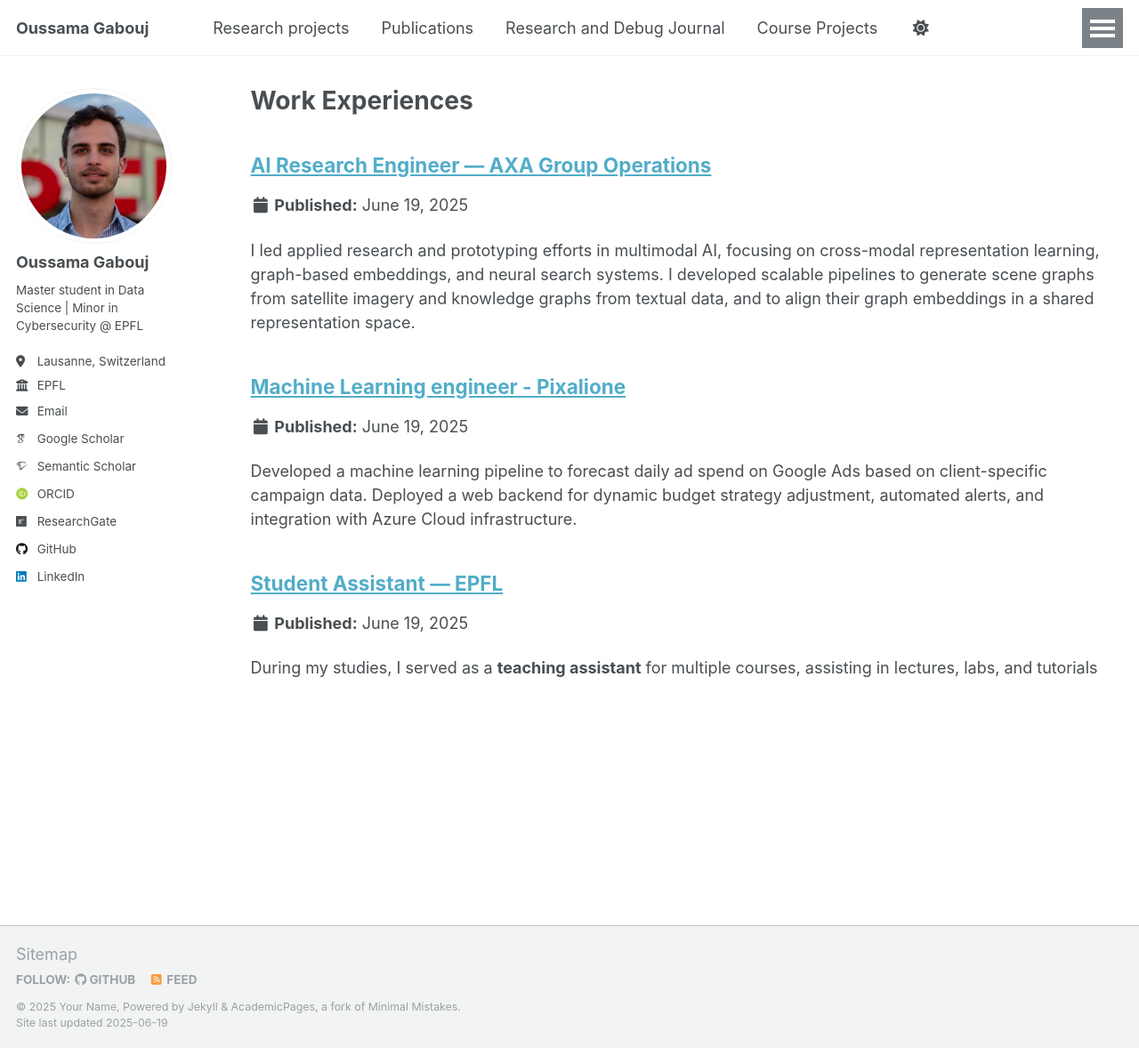
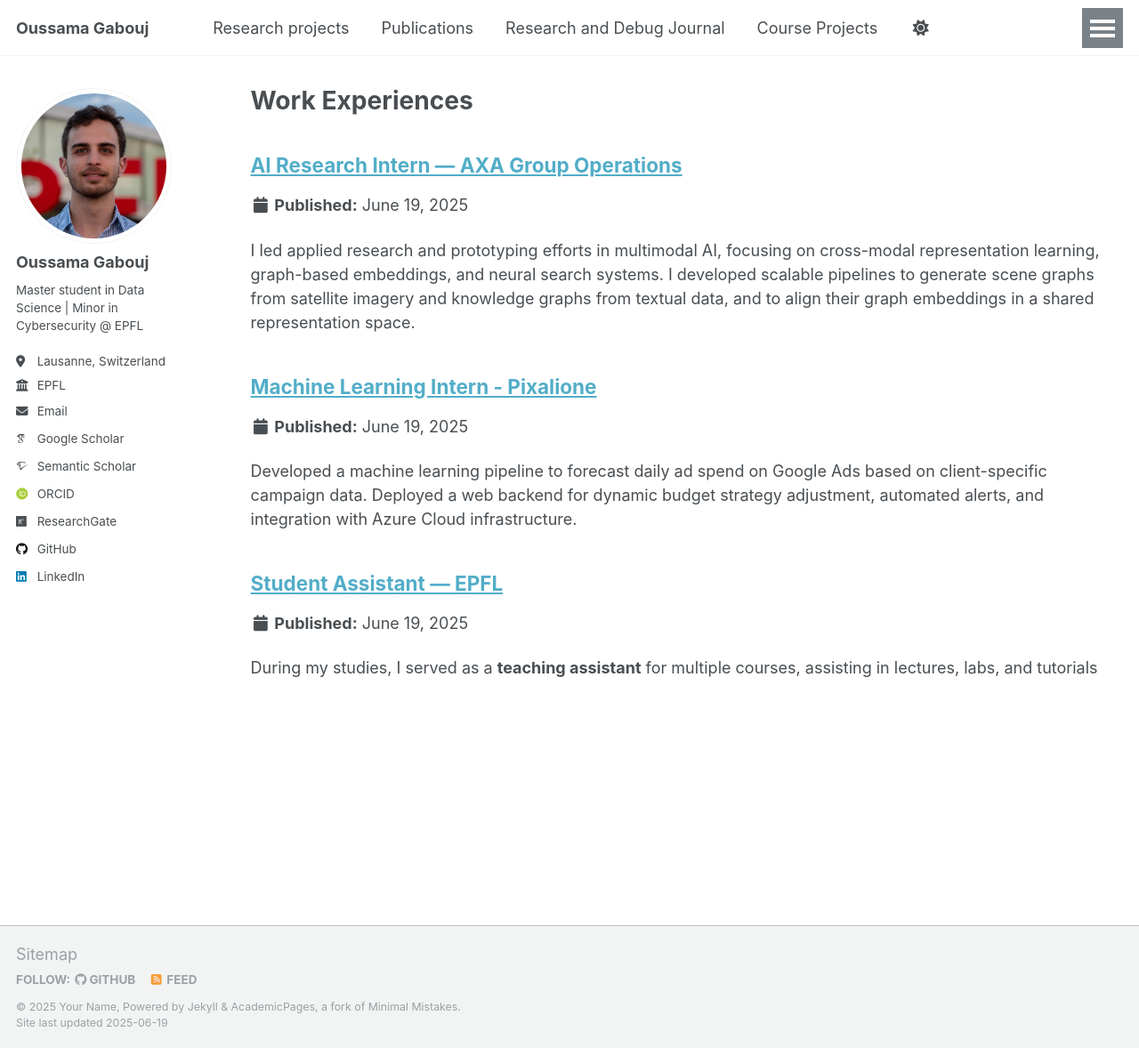
Before and after one commit to Ousso11/Ousso11.github.io, a Jekyll site: the page built from _pages/work.html, in a window 1280 px wide and 1178 px high. Shown: the whole window at 89% size. Built offline with Jekyll 4.4.1, drawn with Linux system fonts in a browser that asks for light colours; some web fonts are replaced.

```diff
--- a/_work/1_axa.md
+++ b/_work/1_axa.md
@@ -1,5 +1,5 @@
 ---
-title: "AI Research Engineer — AXA Group Operations"
+title: "AI Research Intern — AXA Group Operations"
 collection: work_experience
 excerpt: "I led applied research and prototyping efforts in multimodal AI, focusing on cross-modal representation learning, graph-based embeddings, and neural search systems. I developed scalable pipelines to generate scene graphs from satellite imagery and knowledge graphs from textual data, and to align their graph embeddings in a shared representation space."
 location: Lausanne, Switzerland
--- a/_work/2_pixalione.md
+++ b/_work/2_pixalione.md
@@ -1,5 +1,5 @@
 ---
-title: "Machine Learning engineer - Pixalione"
+title: "Machine Learning Intern - Pixalione"
 excerpt: "Developed a machine learning pipeline to forecast daily ad spend on Google Ads based on client-specific campaign data. Deployed a web backend for dynamic budget strategy adjustment, automated alerts, and integration with Azure Cloud infrastructure."
 collection: work_experience
 share: false
```
